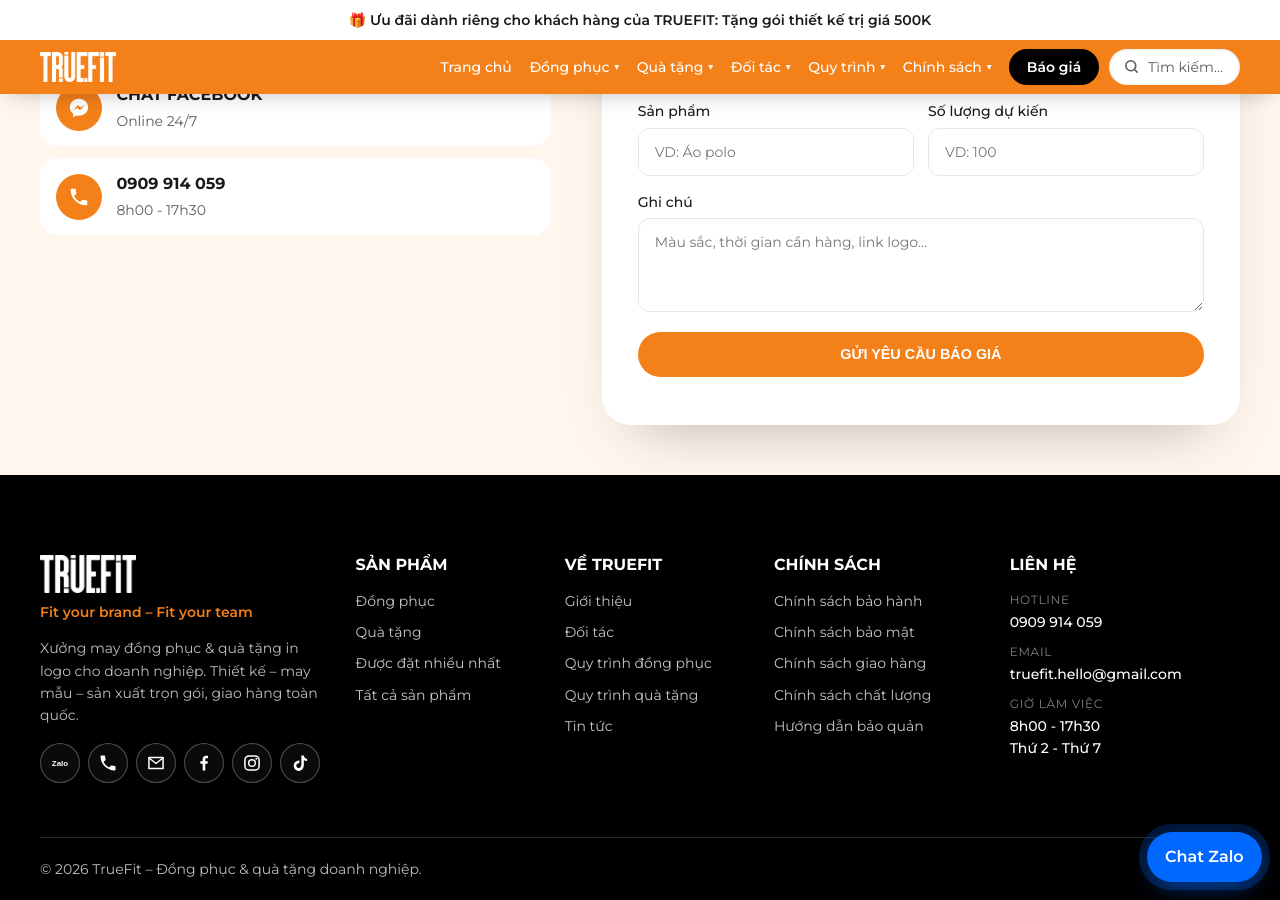
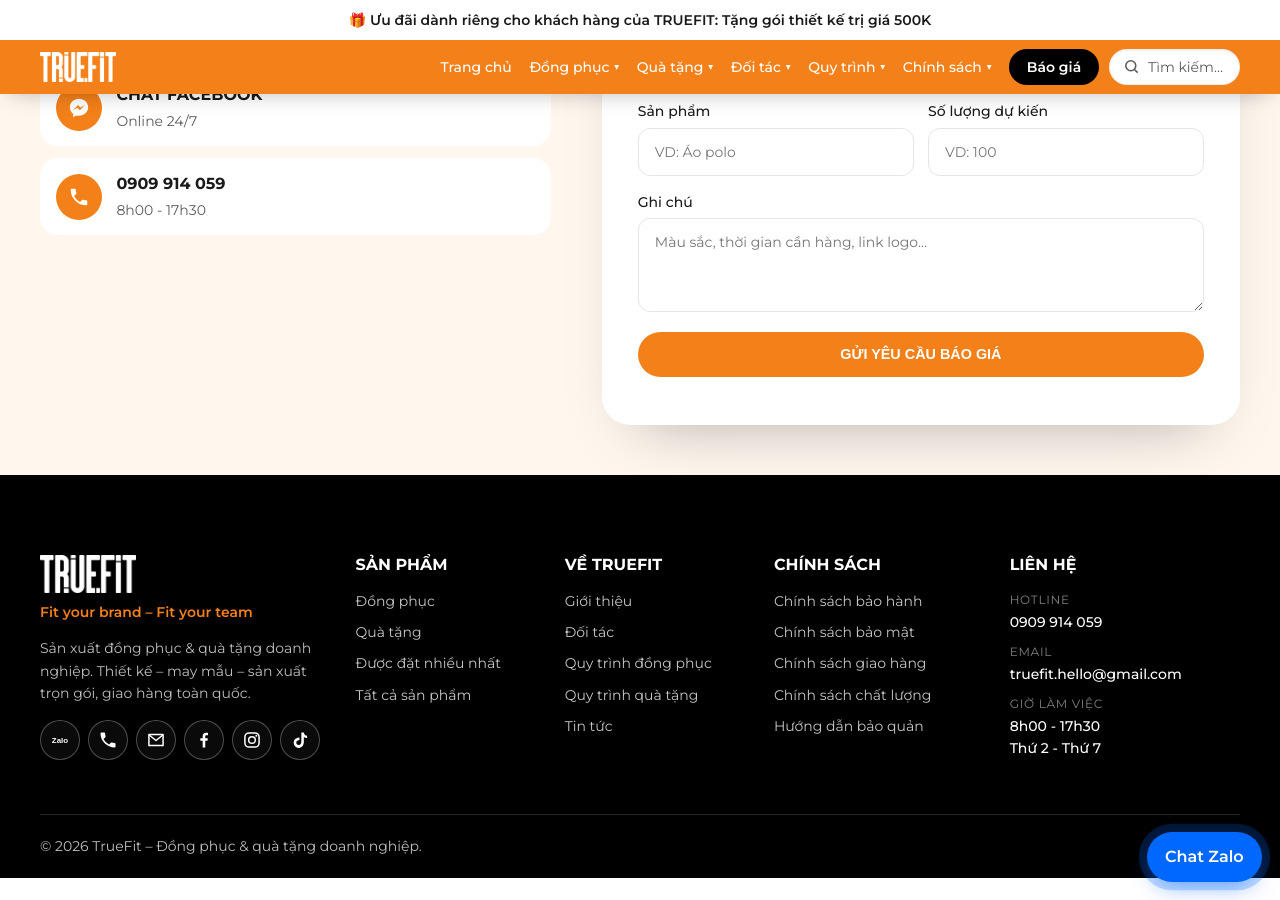
Before and after one commit to bap47/truefit, a Jekyll site: the page built from index.html, in a window 1280 px wide and 900 px high, scrolled down 4742 px. Built offline with Jekyll 4.4.1, drawn with Linux system fonts in a browser that asks for light colours.

Commit message:
Add files via upload

```diff
--- a/_data/chung.yml
+++ b/_data/chung.yml
@@ -1,7 +1,7 @@
 # Sửa trong CMS: ⚙️ Thông tin chung – sửa 1 lần, cập nhật ở mọi trang
 uu_dai: 'Ưu đãi dành riêng cho khách hàng của TRUEFIT: Tặng gói thiết kế trị giá 500K'
 slogan: Fit your brand – Fit your team
-gioi_thieu: Xưởng may đồng phục & quà tặng in logo cho doanh nghiệp. Thiết kế – may mẫu – sản xuất trọn gói, giao hàng toàn quốc.
+gioi_thieu: Sản xuất đồng phục & quà tặng doanh nghiệp. Thiết kế – may mẫu – sản xuất trọn gói, giao hàng toàn quốc.
 uu_diem:
   - Thiết kế miễn phí
   - Miễn phí vận chuyển
```
